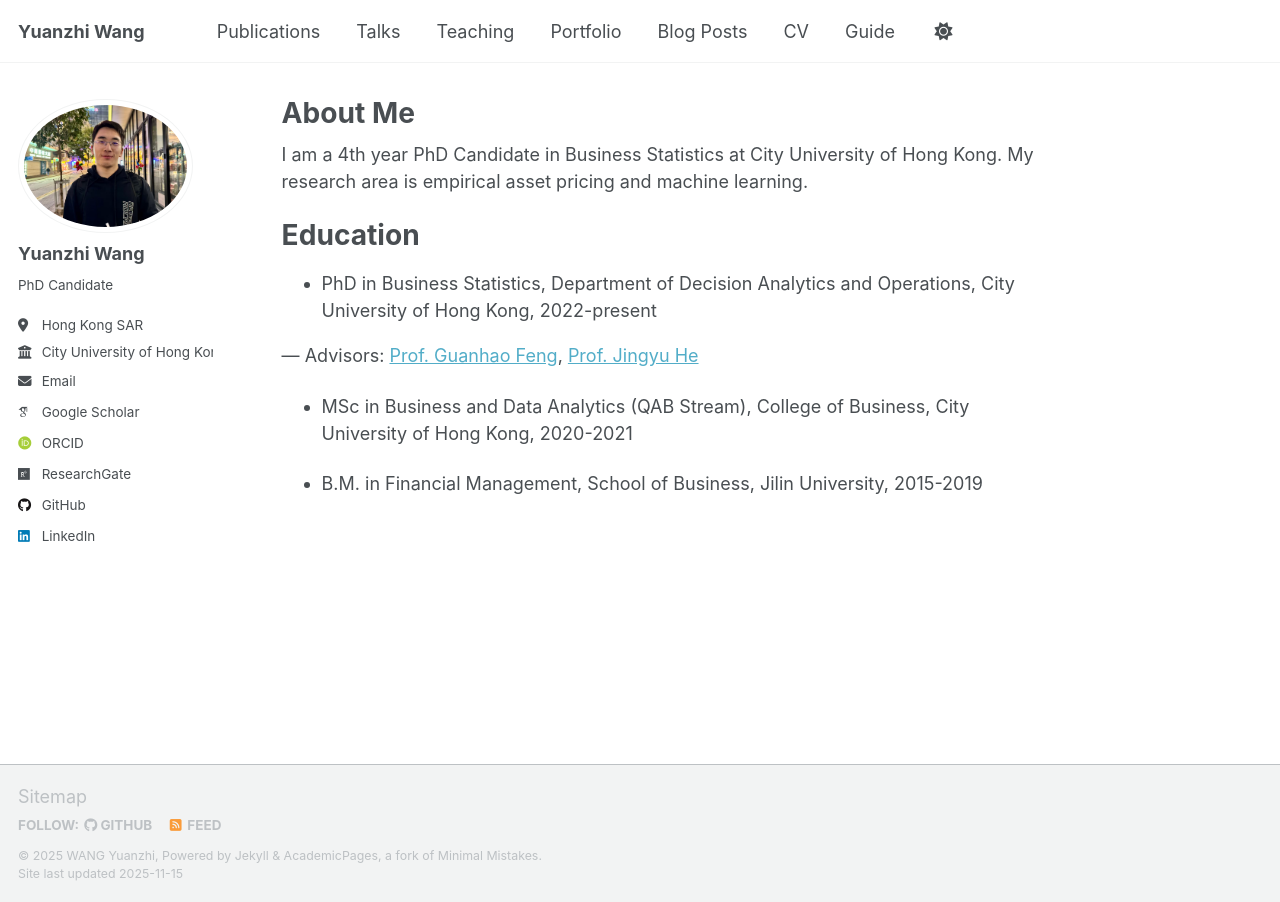
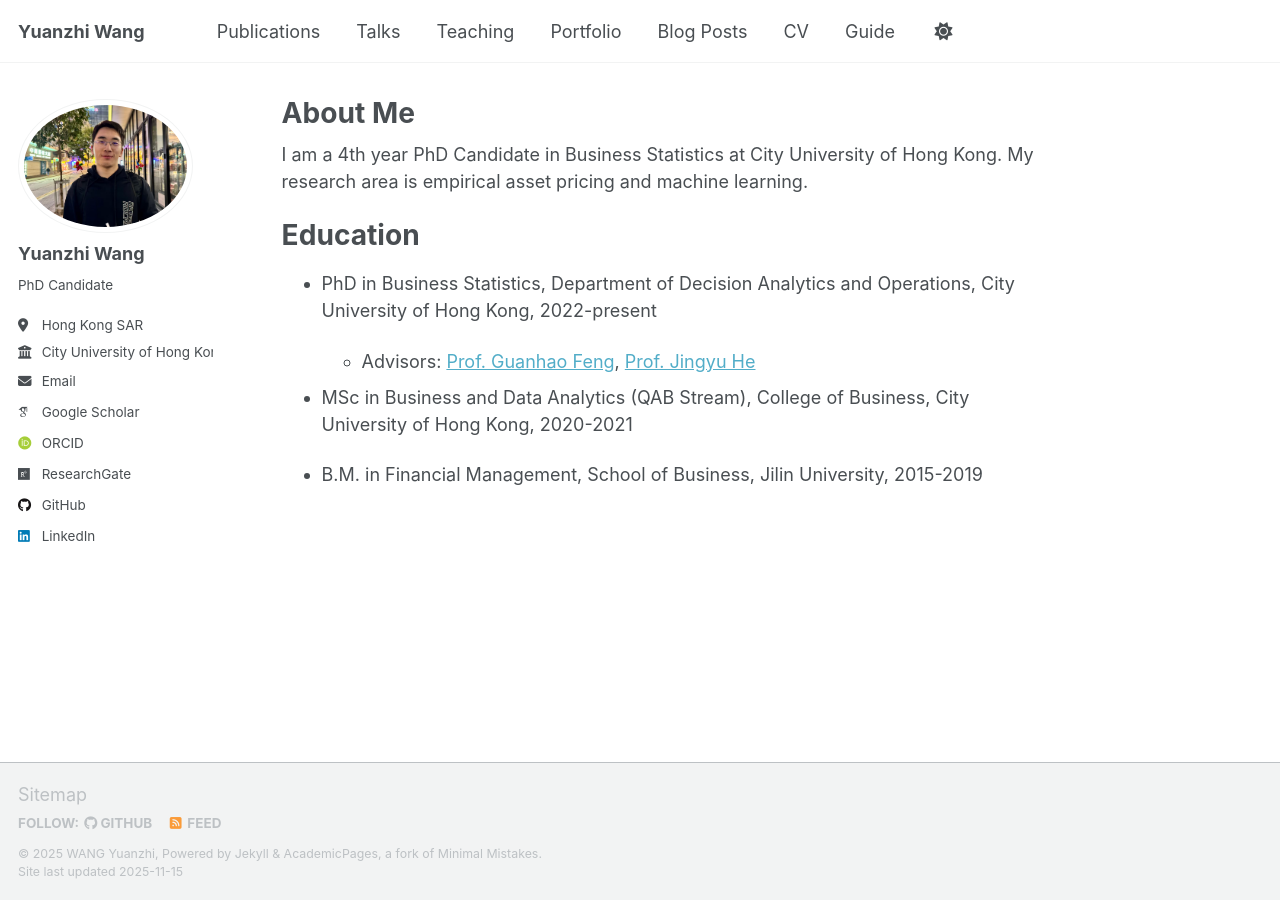
Before and after one commit to yuanzwang5/yuanzwang5.github.io, a Jekyll site: the page built from _pages/about.md, in a window 1280 px wide. Built offline with Jekyll 4.4.1, drawn with Linux system fonts in a browser that asks for light colours; some web fonts are replaced; a script that is not in the unit is left out; some of the changed lines change nothing that is shown.

Commit message:
main page

```diff
--- a/_pages/about.md
+++ b/_pages/about.md
@@ -15,7 +15,7 @@ Education
 
 - PhD in Business Statistics, Department of Decision Analytics and Operations, City University of Hong Kong, 2022-present
 
---- Advisors: [Prof. Guanhao Feng](https://gavinfeng702.com/), [Prof. Jingyu He](https://jingyuhe.com/)
+  - Advisors: [Prof. Guanhao Feng](https://gavinfeng702.com/), [Prof. Jingyu He](https://jingyuhe.com/)
 
 - MSc in Business and Data Analytics (QAB Stream), College of Business, City University of Hong Kong, 2020-2021
 
```
